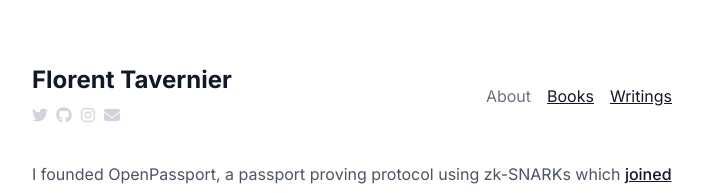
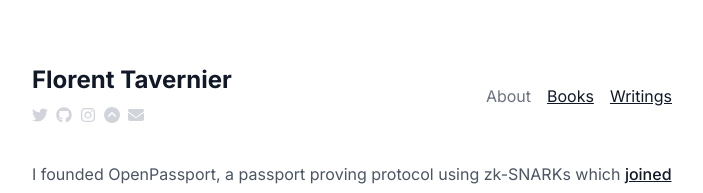
Before and after one commit to 0xturboblitz/florent.xyz, a Next.js app: page / in a window 1280 px wide. Shown: the top 193 px of the page, without its empty margins (288-991 px from the left). Built offline with nearby package versions, Linux system fonts and the light colour scheme.

Commit message:
add curius link

```diff
--- a/app/NavBar.tsx
+++ b/app/NavBar.tsx
@@ -62,6 +62,7 @@ export const NavBar = () => {
             href="https://www.instagram.com/florent_tavernier/"
             icon={faInstagram}
           />
+          <SocialIcon href="https://curius.app/florent-tavernier" icon={faChevronCircleUp} />
           <SocialIcon href="mailto:florent.tavernier@gmail.com" icon={faEnvelope} />
         </div>
       </div>
```
